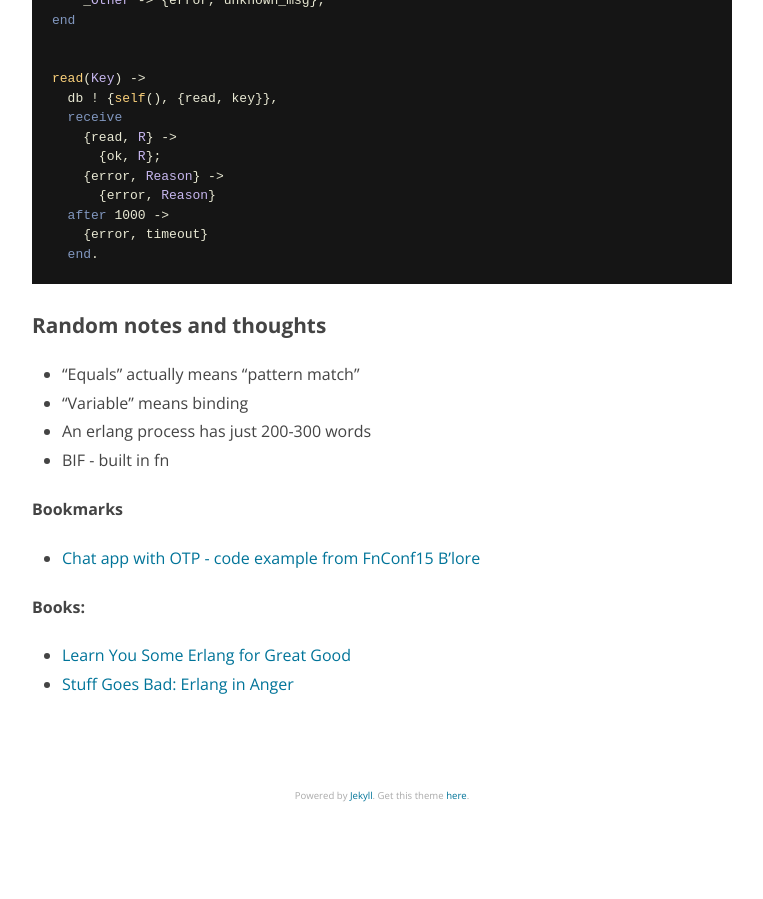
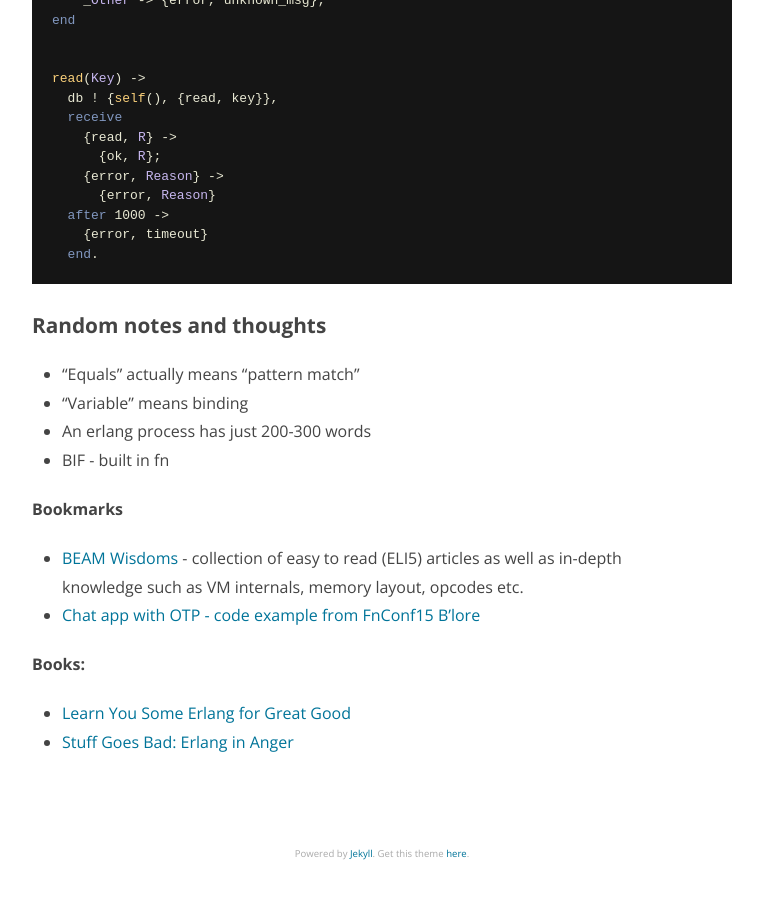
Before and after one commit to nithinbekal/nithinbekal.github.io, a Jekyll site: the page built from notes/erlang.md, in a window 1280 px wide and 900 px high, scrolled down 4258 px. Shown: the whole window, without its empty margins (258-1021 px from the left). Built offline with Jekyll 4.4.1, drawn with Linux system fonts in a browser that asks for light colours; before the commit the page ends 5100 px from its top, so only the background shows below that.

Commit message:
Erlang bookmark

```diff
--- a/notes/erlang.md
+++ b/notes/erlang.md
@@ -236,7 +236,9 @@ read(Key) ->
 
 **Bookmarks**
 
-* [Chat app with OTP - code example from FnConf15 B'lore](https://github.com/bernardd/OTPworkshop)
+- [BEAM Wisdoms](http://beam-wisdoms.clau.se/en/latest/) -
+  collection of easy to read (ELI5) articles as well as in-depth knowledge such as VM internals, memory layout, opcodes etc.
+- [Chat app with OTP - code example from FnConf15 B'lore](https://github.com/bernardd/OTPworkshop)
 
 **Books:**
 
```
